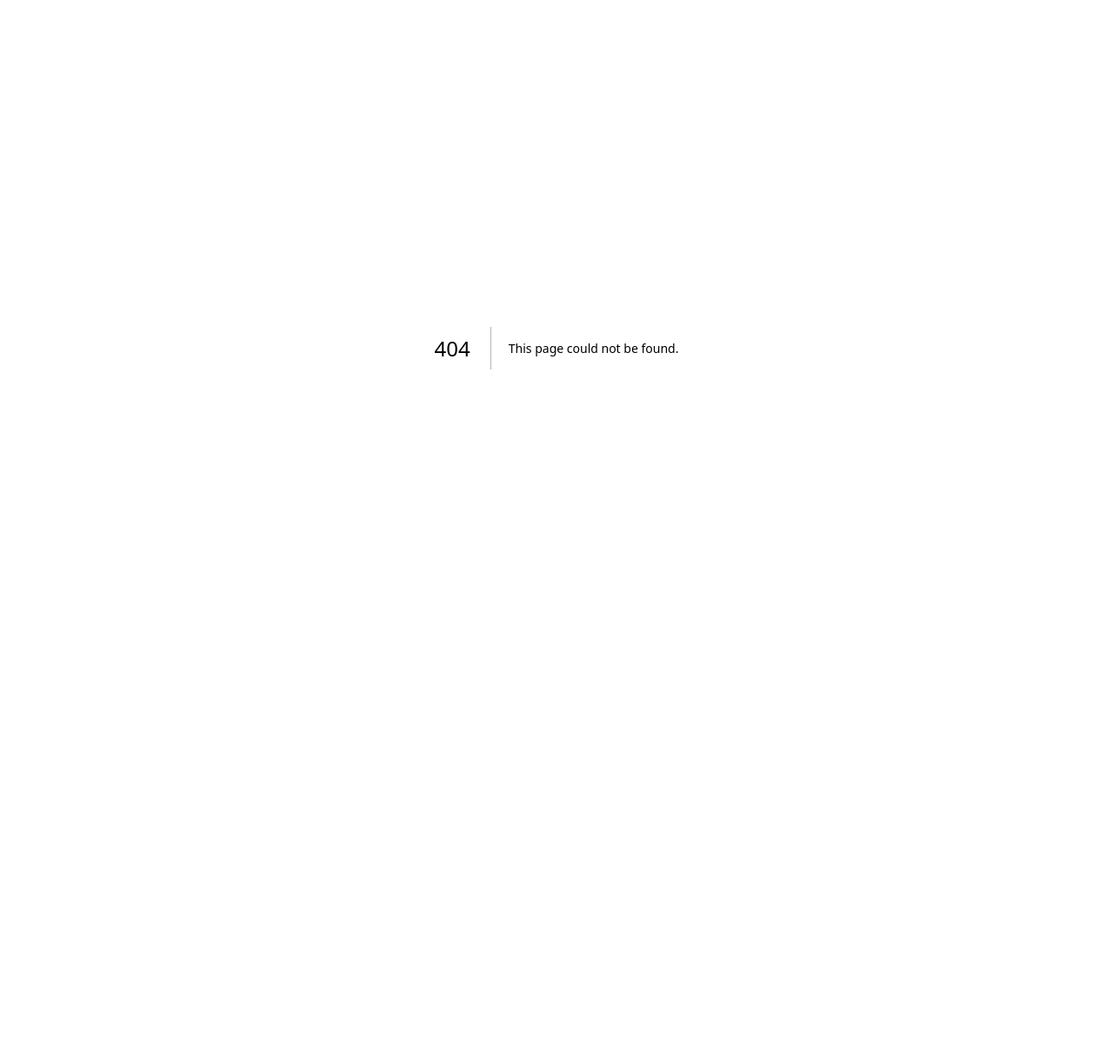
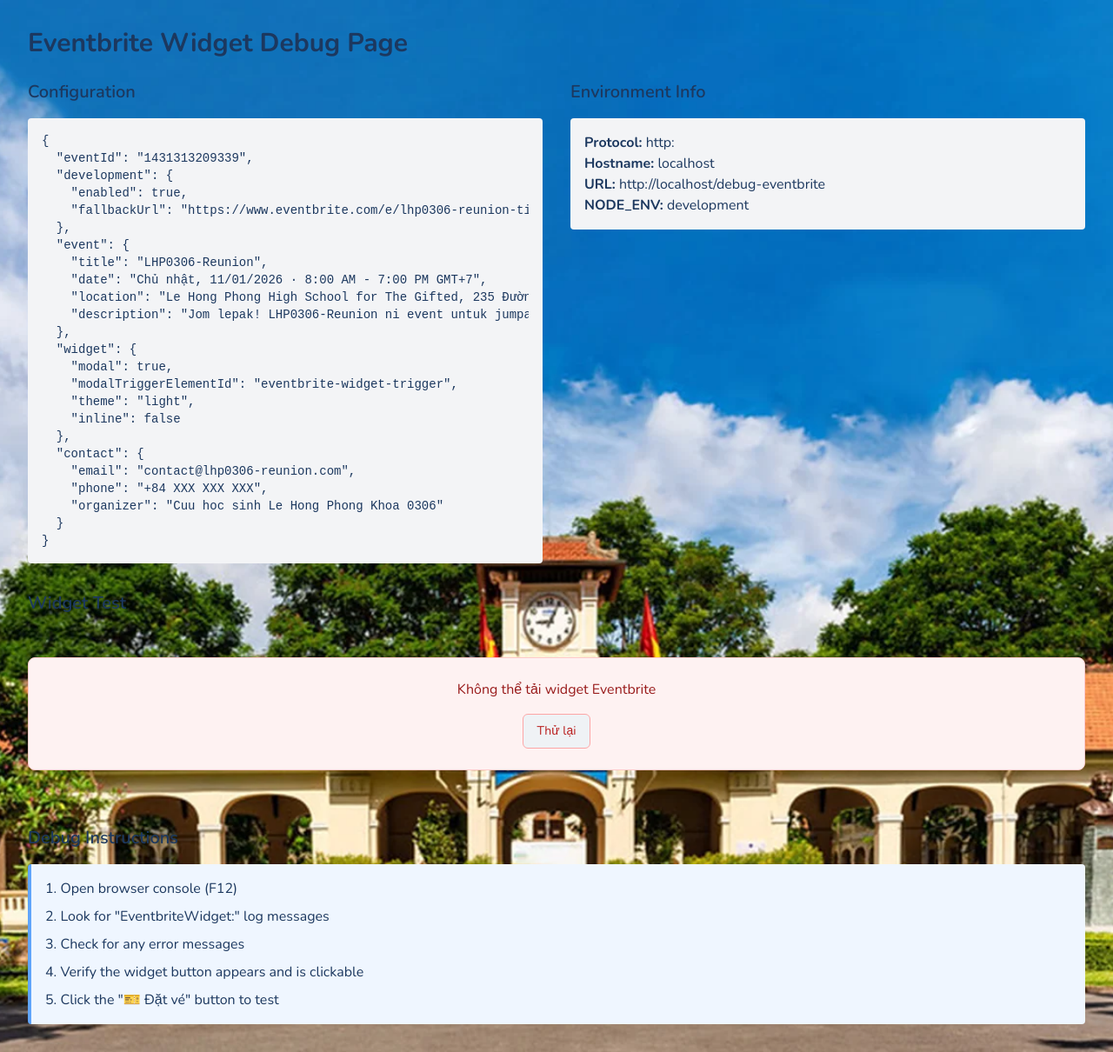
Before and after one commit to ChubbyCub/hs-reunion, a Next.js app: page /debug-eventbrite in a window 1280 px wide. Before the commit this address had no page. Shown: the whole page at 87% size. Before the commit the page ends 800 px from the top, so only its background shows below. Built offline with nearby package versions, Linux system fonts and the light colour scheme.

Commit message:
Debug widget...

```diff
--- a/src/app/(steps)/event-ticket/page.tsx
+++ b/src/app/(steps)/event-ticket/page.tsx
@@ -14,7 +14,11 @@ export default function EventTicketPage() {
 
     useEffect(() => {
         // Check if we're in development (HTTP) or production (HTTPS)
-        setIsDevelopment(window.location.protocol === 'http:' && window.location.hostname === 'localhost');
+        // In production, we should show the widget, not the fallback
+        const isLocalDev = window.location.protocol === 'http:' &&
+                          (window.location.hostname === 'localhost' ||
+                           window.location.hostname === '127.0.0.1');
+        setIsDevelopment(isLocalDev);
     }, []);
 
     const handleTicketPurchase = () => {
--- /dev/null
+++ b/src/app/debug-eventbrite/page.tsx
@@ -0,0 +1,58 @@
+"use client";
+
+import { EventbriteWidget } from "@/components/EventbriteWidget";
+import { eventbriteConfig } from "@/config/eventbrite";
+
+export default function DebugEventbritePage() {
+  return (
+    <div className="container mx-auto p-8">
+      <h1 className="text-3xl font-bold mb-6">Eventbrite Widget Debug Page</h1>
+
+      <div className="grid grid-cols-1 md:grid-cols-2 gap-8">
+        <div>
+          <h2 className="text-xl font-semibold mb-4">Configuration</h2>
+          <div className="bg-gray-100 p-4 rounded">
+            <pre className="text-sm overflow-auto">
+              {JSON.stringify(eventbriteConfig, null, 2)}
+            </pre>
+          </div>
+        </div>
+
+        <div>
+          <h2 className="text-xl font-semibold mb-4">Environment Info</h2>
+          <div className="bg-gray-100 p-4 rounded">
+            <p><strong>Protocol:</strong> {typeof window !== 'undefined' ? window.location.protocol : 'N/A'}</p>
+            <p><strong>Hostname:</strong> {typeof window !== 'undefined' ? window.location.hostname : 'N/A'}</p>
+            <p><strong>URL:</strong> {typeof window !== 'undefined' ? window.location.href : 'N/A'}</p>
+            <p><strong>NODE_ENV:</strong> {process.env.NODE_ENV}</p>
+          </div>
+        </div>
+      </div>
+
+      <div className="mt-8">
+        <h2 className="text-xl font-semibold mb-4">Widget Test</h2>
+        <EventbriteWidget
+          eventId={eventbriteConfig.eventId}
+          eventTitle={eventbriteConfig.event.title}
+          eventDate={eventbriteConfig.event.date}
+          eventLocation={eventbriteConfig.event.location}
+          onTicketPurchase={() => console.log('Ticket purchased!')}
+          onError={(error) => console.error('Widget error:', error)}
+        />
+      </div>
+
+      <div className="mt-8">
+        <h2 className="text-xl font-semibold mb-4">Debug Instructions</h2>
+        <div className="bg-blue-50 p-4 rounded border-l-4 border-blue-400">
+          <ol className="list-decimal list-inside space-y-2">
+            <li>Open browser console (F12)</li>
+            <li>Look for "EventbriteWidget:" log messages</li>
+            <li>Check for any error messages</li>
+            <li>Verify the widget button appears and is clickable</li>
+            <li>Click the "🎫 Đặt vé" button to test</li>
+          </ol>
+        </div>
+      </div>
+    </div>
+  );
+}
--- a/src/components/EventbriteWidget.tsx
+++ b/src/components/EventbriteWidget.tsx
@@ -31,32 +31,45 @@ export function EventbriteWidget({
 
     const loadWidget = () => {
       try {
+        console.log('EventbriteWidget: Starting to load widget...');
+        console.log('EventbriteWidget: Current protocol:', window.location.protocol);
+        console.log('EventbriteWidget: Current hostname:', window.location.hostname);
+
         // Check if we're in development (HTTP) - Eventbrite requires HTTPS
-        if (window.location.protocol === 'http:' && window.location.hostname === 'localhost') {
+        if (window.location.protocol === 'http:' &&
+            (window.location.hostname === 'localhost' || window.location.hostname === '127.0.0.1')) {
+          console.log('EventbriteWidget: Detected local development, showing error');
           setIsLoading(false);
           setHasError(true);
           onError?.("Widget Eventbrite yêu cầu HTTPS để hoạt động. Vui lòng sử dụng môi trường production hoặc truy cập trực tiếp Eventbrite.");
           return;
         }
 
+        console.log('EventbriteWidget: Production environment detected, loading widget...');
+        console.log('EventbriteWidget: Event ID:', eventId);
+
         // Check if script is already loaded
         if (window.EBWidgets) {
+          console.log('EventbriteWidget: EBWidgets already available, initializing...');
           initializeWidget();
           return;
         }
 
+        console.log('EventbriteWidget: Loading Eventbrite script...');
         // Load Eventbrite widget script
         script = document.createElement('script');
         script.src = 'https://www.eventbrite.com/static/widgets/eb_widgets.js';
         script.async = true;
 
         script.onload = () => {
+          console.log('EventbriteWidget: Script loaded successfully');
           setIsLoading(false);
           setWidgetLoaded(true);
           initializeWidget();
         };
 
         script.onerror = () => {
+          console.error('EventbriteWidget: Script failed to load');
           setIsLoading(false);
           setHasError(true);
           onError?.("Không thể tải widget Eventbrite. Vui lòng thử lại sau.");
@@ -82,23 +95,37 @@ export function EventbriteWidget({
 
     const initializeWidget = () => {
       try {
+        console.log('EventbriteWidget: Initializing widget...');
         if (window.EBWidgets) {
+          console.log('EventbriteWidget: Creating widget with config:', {
+            widgetType: 'checkout',
+            eventId: eventId,
+            modal: eventbriteConfig.widget.modal,
+            modalTriggerElementId: eventbriteConfig.widget.modalTriggerElementId
+          });
+
           window.EBWidgets.createWidget({
             widgetType: 'checkout',
             eventId: eventId,
             modal: eventbriteConfig.widget.modal,
             modalTriggerElementId: eventbriteConfig.widget.modalTriggerElementId,
             onOrderComplete: () => {
+              console.log('EventbriteWidget: Order completed successfully');
               onTicketPurchase?.();
             },
             onWidgetError: (error: { message?: string }) => {
-              console.error('Eventbrite widget error:', error);
+              console.error('EventbriteWidget: Widget error:', error);
               setHasError(true);
               onError?.(`Widget error: ${error.message || 'Unknown error'}`);
             }
           });
+
+          console.log('EventbriteWidget: Widget created successfully');
+        } else {
+          console.error('EventbriteWidget: EBWidgets not available');
         }
-      } catch {
+      } catch (error) {
+        console.error('EventbriteWidget: Failed to initialize widget:', error);
         setHasError(true);
         onError?.("Không thể khởi tạo widget Eventbrite.");
       }
```
